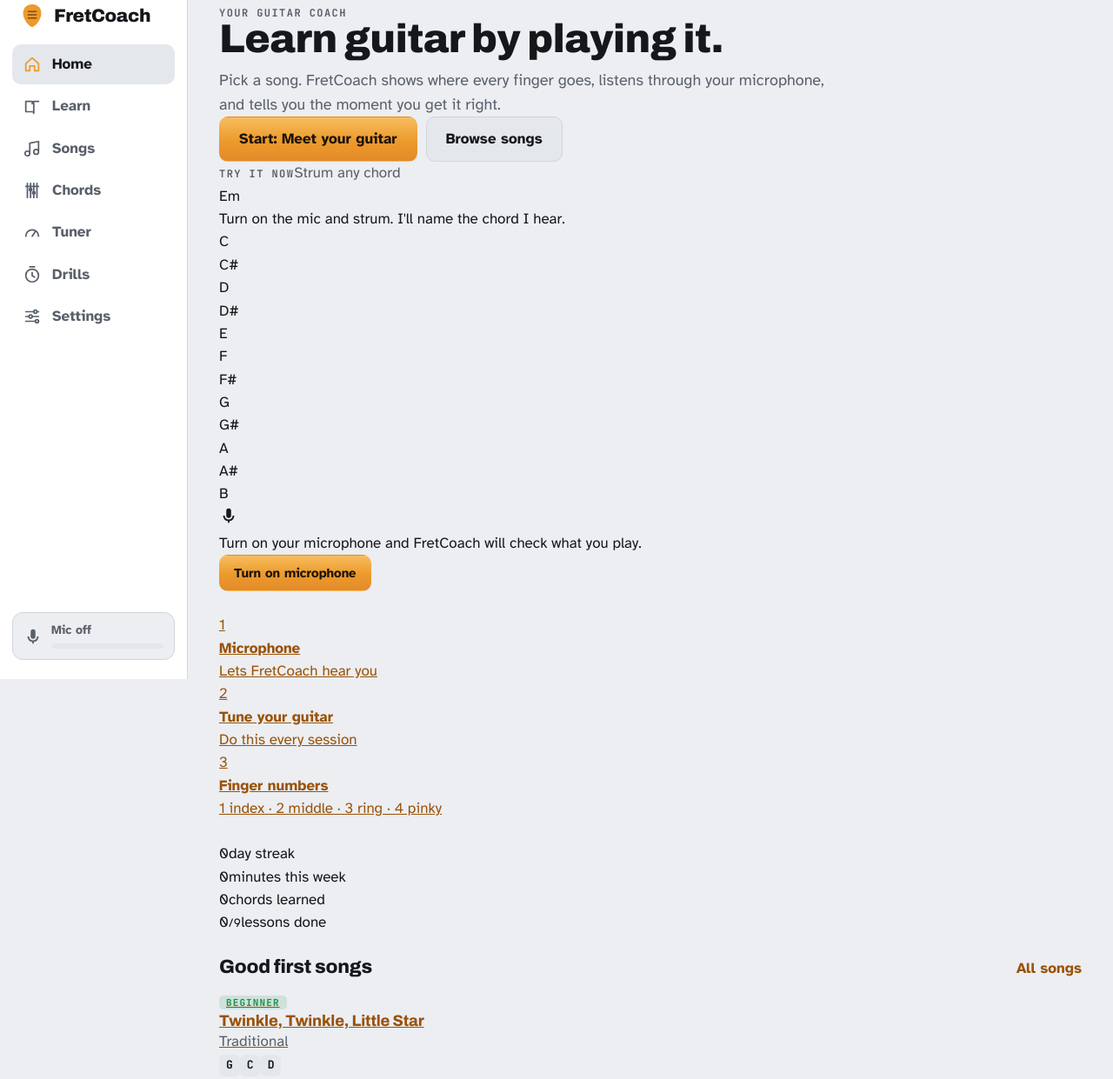
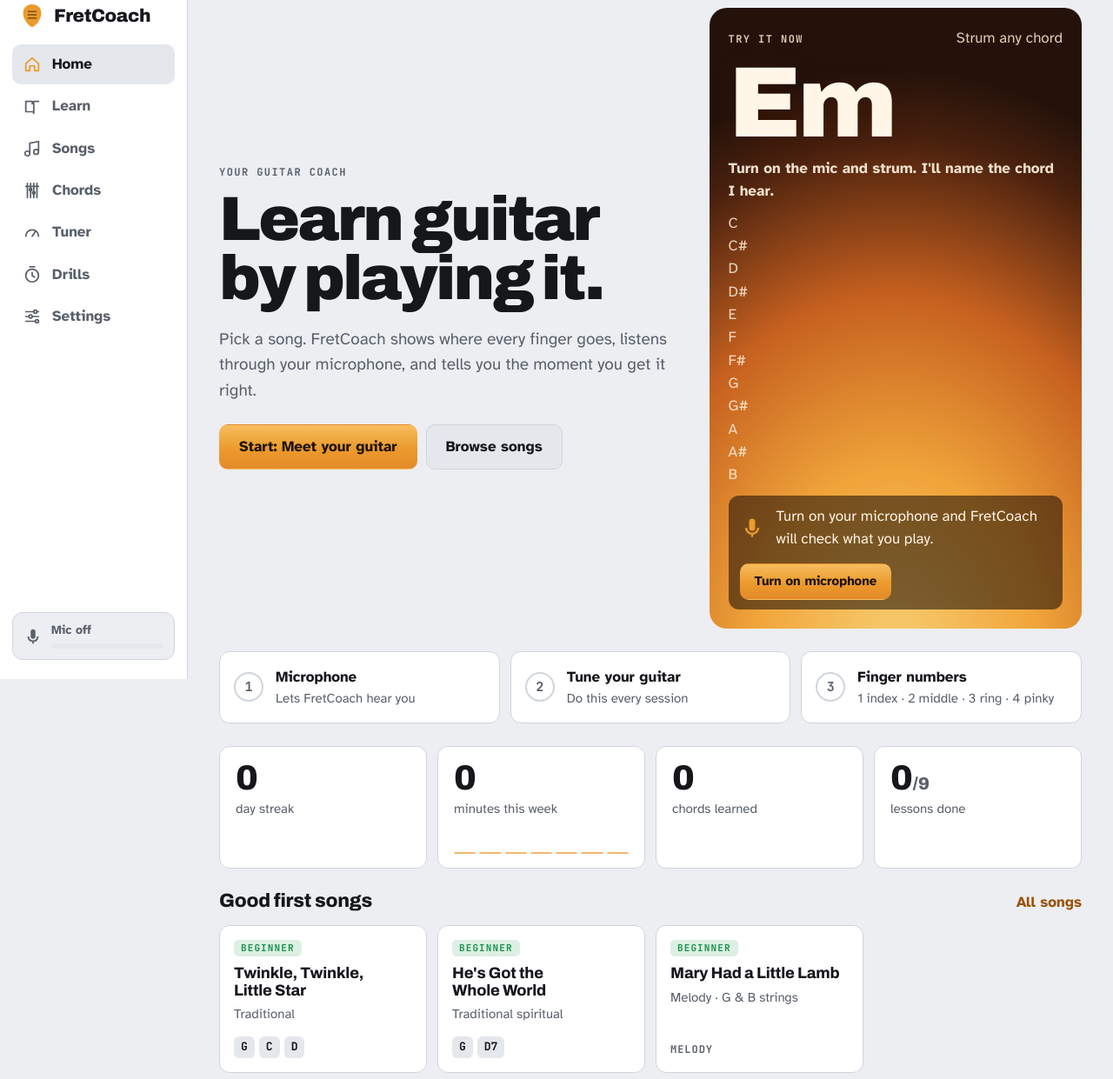
Before and after one commit to manishhsuthar/fretcoach, a plain HTML site: page index.html in a window 1280 px wide. Shown: the part 19-1260 px from the top of the page at 87% size. Drawn offline with Linux system fonts and the light colour scheme.

Commit message:
Style: home page, stats and song cards

```diff
--- a/css/style.css
+++ b/css/style.css
@@ -215,3 +215,54 @@ main#view {
 .tn.now { fill: var(--on-accent); }
 .tn-bg { fill: var(--surface); }
 .tn-bg.now { fill: var(--accent); }
+
+/* ------------------------------------------------------------------ home */
+.hero { display: grid; grid-template-columns: minmax(0, 1.25fr) minmax(0, 1fr); gap: 28px; align-items: stretch; }
+.hero-text { display: flex; flex-direction: column; justify-content: center; gap: 14px; padding-block: 12px; }
+.hero h1 { font-size: clamp(40px, 5.6vw, 78px); font-stretch: 125%; font-weight: 900; letter-spacing: -0.035em; line-height: 0.95; }
+.hero .lede { font-size: 19px; }
+.hero .row { margin-top: 10px; }
+.hero-try {
+  position: relative; border-radius: 20px; padding: 22px; display: flex; flex-direction: column; gap: 10px; overflow: hidden;
+  background: radial-gradient(120% 95% at 50% 105%, #f8cf72 0%, #f0a43a 32%, #c5601f 62%, #4a210e 88%, #24120a 100%);
+  color: #1d1206;
+}
+.hero-try .eyebrow { color: rgba(29, 18, 6, 0.7); }
+.hero-try .muted { color: rgba(255, 240, 220, 0.85); }
+.try-head { display: flex; justify-content: space-between; align-items: baseline; gap: 10px; flex-wrap: wrap; }
+.try-head .eyebrow, .try-head .muted { color: rgba(255, 236, 210, 0.85); }
+.try-name { font: 900 clamp(72px, 9vw, 120px)/0.9 var(--font-display); font-stretch: 118%; color: #fff6e8; letter-spacing: -0.03em; text-shadow: 0 3px 24px rgba(60, 20, 0, 0.35); }
+.try-sub { color: rgba(255, 240, 220, 0.92); font-weight: 700; }
+.hero-try .chroma .cb-track { background: rgba(30, 12, 4, 0.28); }
+.hero-try .chroma .cb i { background: #fff1d8; }
+.hero-try .chroma span { color: rgba(255, 240, 220, 0.85); }
+.hero-try .mic-box { background: rgba(20, 10, 4, 0.55); border-color: transparent; color: #fff3e2; }
+.setup { display: grid; grid-template-columns: repeat(3, minmax(0, 1fr)); gap: 12px; }
+.setup-item { display: flex; gap: 14px; align-items: center; padding: 16px; border-radius: var(--r); background: var(--surface); border: 1px solid var(--line); text-decoration: none; color: var(--fg); }
+.setup-item p { color: var(--muted); font-size: 15px; }
+.si-n { display: grid; place-items: center; width: 34px; height: 34px; border-radius: 50%; border: 2px solid var(--line); font: 700 15px var(--font-mono); flex: none; color: var(--muted); }
+.setup-item.done .si-n { background: var(--ok); border-color: var(--ok); color: var(--bg); }
+.setup-item:hover { border-color: var(--muted); }
+.stats { display: grid; grid-template-columns: repeat(4, minmax(0, 1fr)); gap: 12px; }
+.stat { padding: 16px 18px; border-radius: var(--r); background: var(--surface); border: 1px solid var(--line); display: flex; flex-direction: column; gap: 4px; position: relative; }
+.stat-n { font: 850 40px/1 var(--font-display); font-stretch: 112%; }
+.stat-n small { font-size: 20px; color: var(--muted); }
+.stat-l { color: var(--muted); font-size: 15px; }
+.spark { display: flex; align-items: flex-end; gap: 4px; height: 30px; margin-top: 6px; }
+.spark i { flex: 1; height: var(--h); background: color-mix(in srgb, var(--accent) 70%, transparent); border-radius: 2px 2px 0 0; min-height: 2px; }
+.song-grid { display: grid; grid-template-columns: repeat(auto-fill, minmax(230px, 1fr)); gap: 12px; }
+.song-card { display: flex; flex-direction: column; gap: 6px; padding: 16px; border-radius: var(--r); background: var(--surface); border: 1px solid var(--line); text-decoration: none; color: var(--fg); min-width: 0; }
+.song-card:hover { border-color: var(--accent); }
+.song-card h3 { margin-top: 4px; }
+.song-card p { font-size: 15px; }
+.sc-top { display: flex; justify-content: space-between; align-items: center; gap: 8px; }
+.sc-chords { display: flex; flex-wrap: wrap; gap: 5px; margin-top: auto; padding-top: 8px; }
+.group-h { margin: 8px 0 10px; font-size: 16px; font-family: var(--font-mono); letter-spacing: 0.08em; text-transform: uppercase; color: var(--muted); font-weight: 700; }
+.empty { padding: 40px; text-align: center; display: grid; gap: 14px; justify-items: center; color: var(--muted); }
+
+/* mic box */
+.mic-box { display: flex; gap: 14px; align-items: center; flex-wrap: wrap; padding: 14px 16px; border-radius: var(--r); background: var(--surface); border: 1px dashed var(--line); }
+.mic-box p { flex: 1; min-width: 200px; }
+.mic-box .ico { width: 28px; height: 28px; color: var(--accent); }
+.mic-box.compact { padding: 10px 12px; }
+.mic-box[data-state="denied"], .mic-box[data-state="error"], .mic-box[data-state="insecure"] { border-color: var(--bad); }
```
